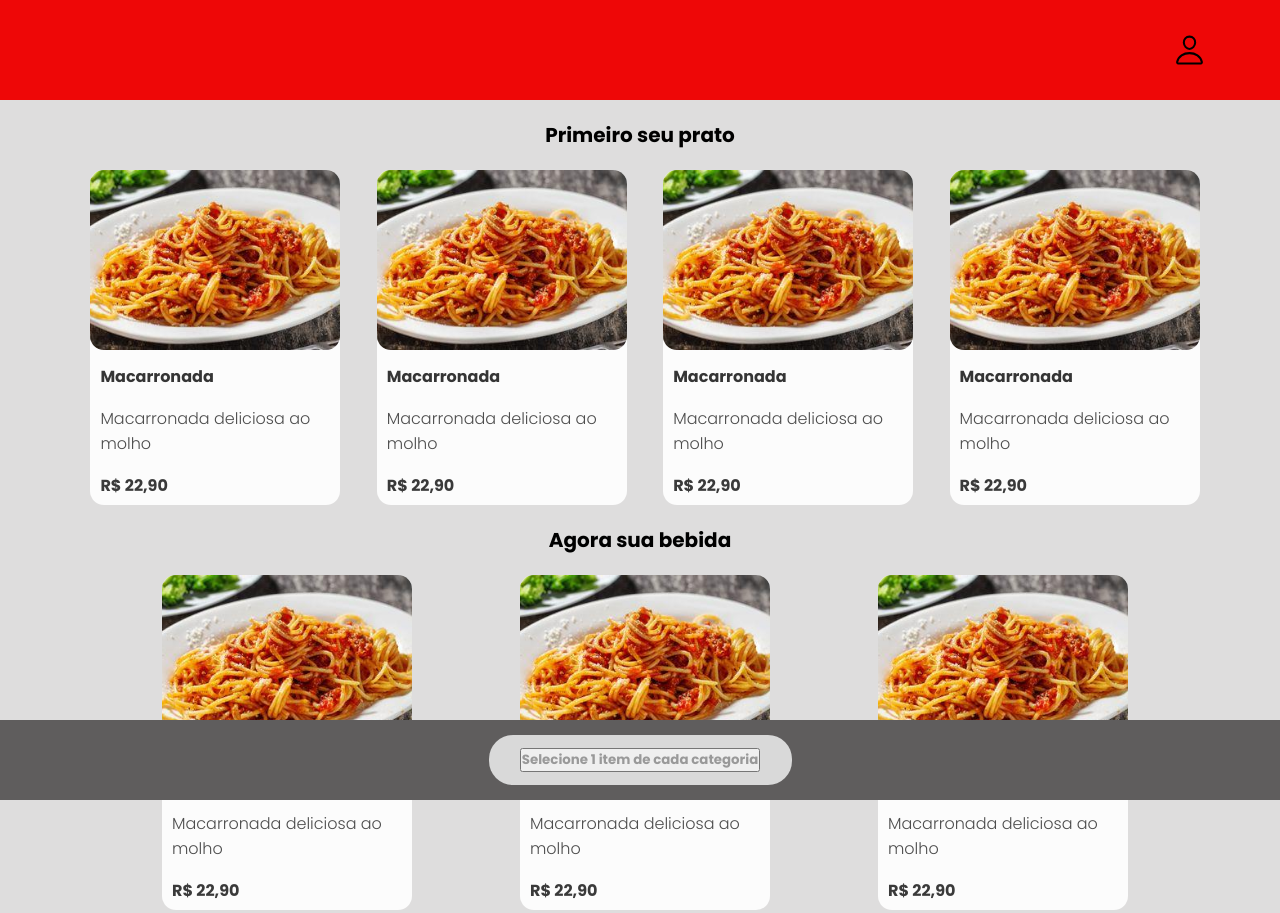
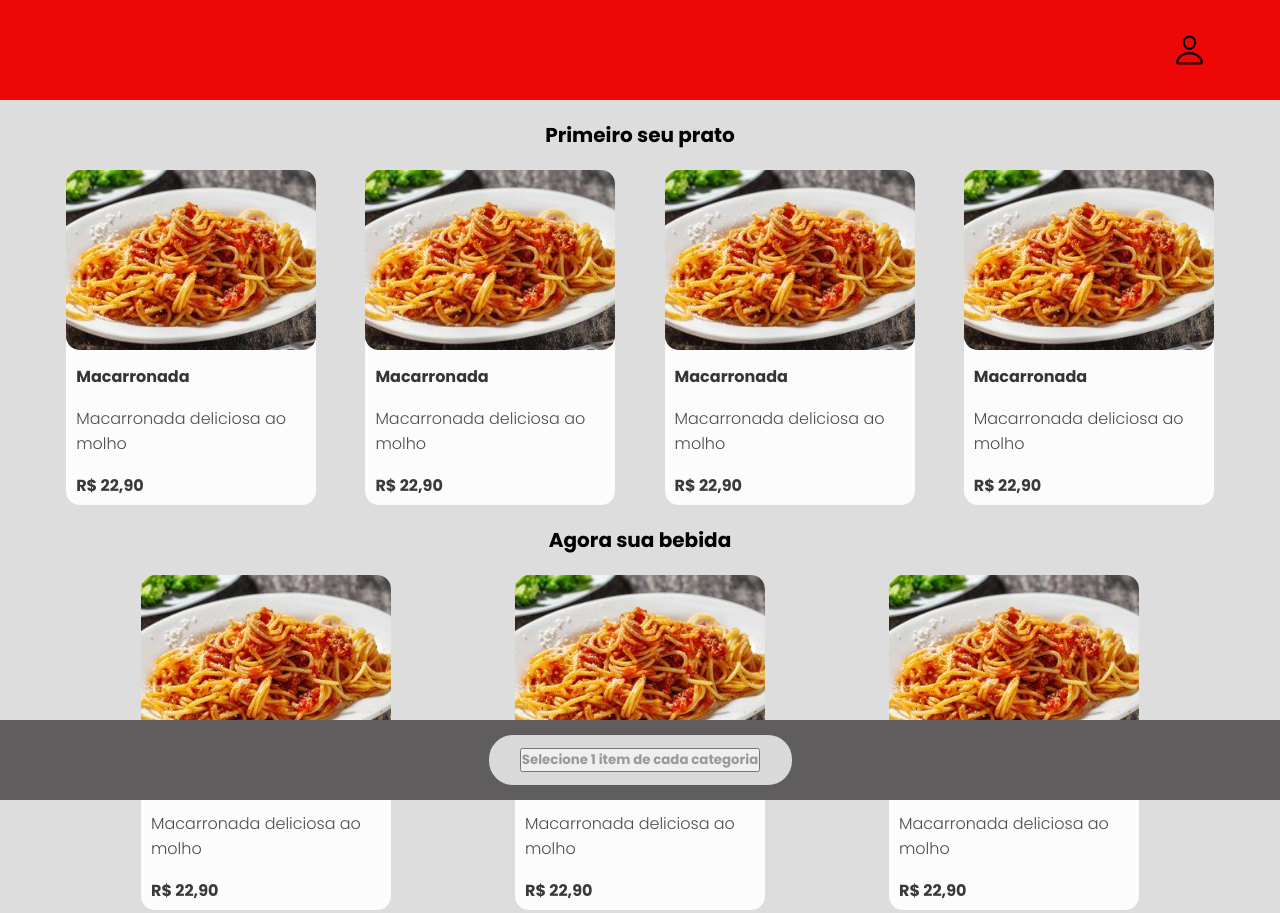
Before and after one commit to DeivessonCaminha/CodeFood, a plain HTML site: page index.html in a window 1280 px wide. Shown: the top 913 px of the page. Drawn offline with nearby package versions, Linux system fonts and the light colour scheme.

Commit message:
Deixa responsivo

```diff
--- a/css/media-queries.css
+++ b/css/media-queries.css
@@ -5,13 +5,13 @@
         justify-content: center;
         align-items: center;
         width: 100%;
-
     }
 
     .contentFood, .contentDrinks, .contentDessert{
-        width: 90%;
+        width: 95%;
         justify-content: center;
         justify-content: space-evenly;
+        margin-right: 10px;
 
     }
 }
```
